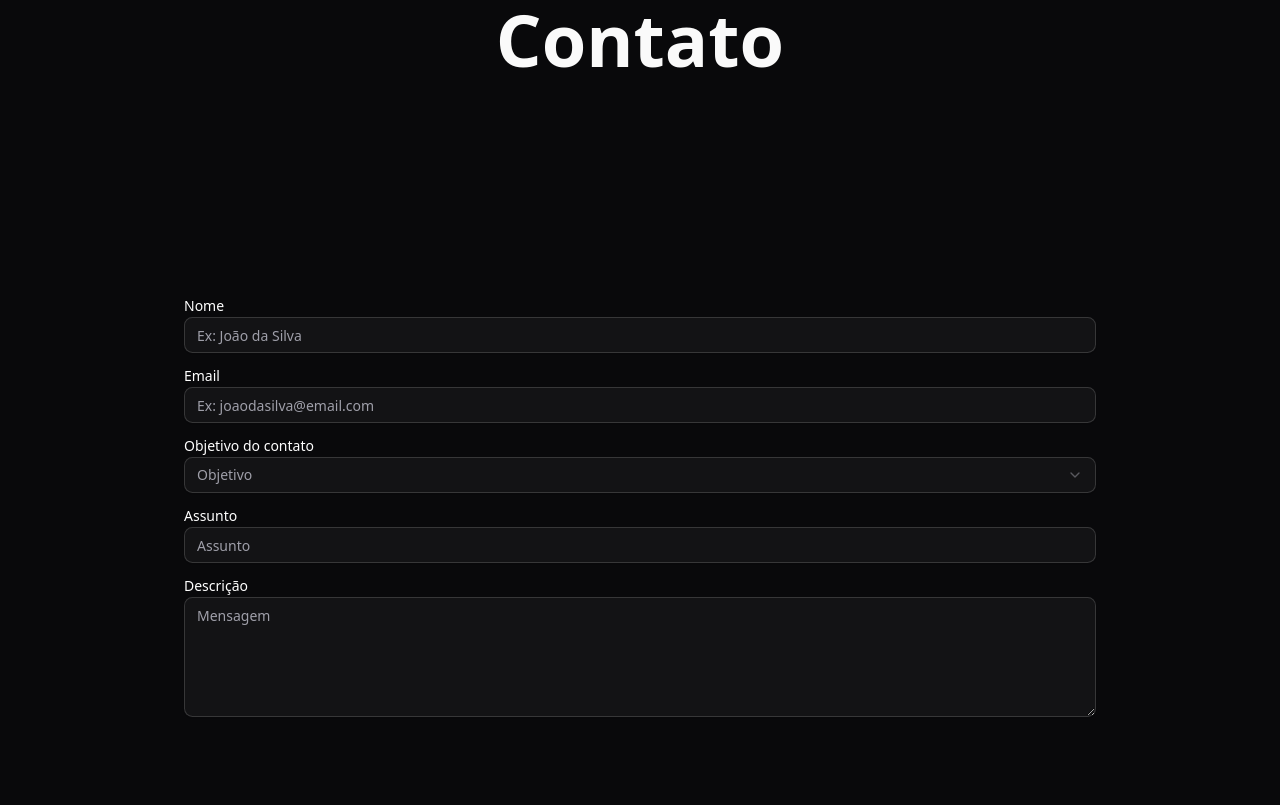
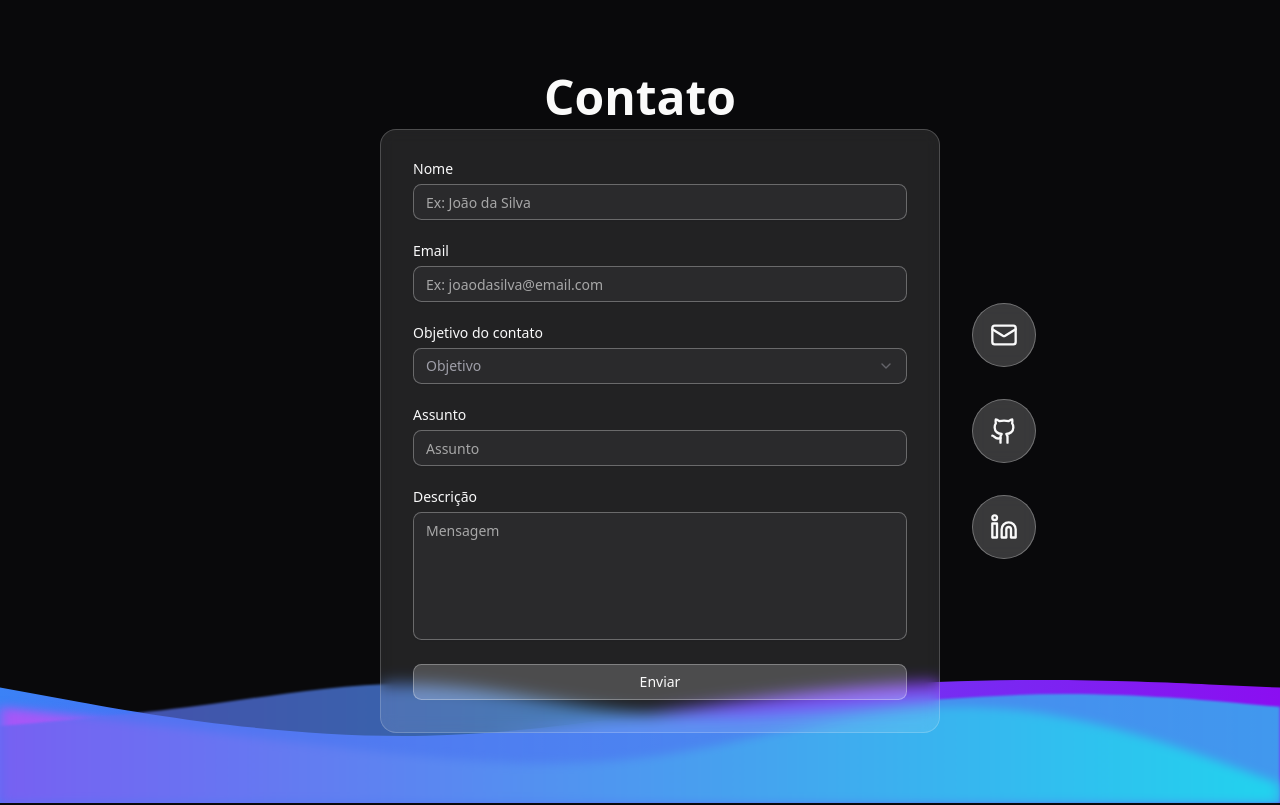
Before and after one commit to joaofelipe-dev/portfolio-joao, a Next.js app: page / in a window 1280 px wide. Shown: the part 2980-3785 px from the top of the page. Built offline with nearby package versions, Linux system fonts and the light colour scheme.

Commit message:
Ajuste contato

```diff
--- a/components/pages/Contato/contato.jsx
+++ b/components/pages/Contato/contato.jsx
@@ -1,4 +1,5 @@
 "use client";
+import { Button } from "@/components/ui/button";
 import { Input } from "@/components/ui/input";
 import { Label } from "@/components/ui/label";
 import {
@@ -9,51 +10,97 @@ import {
   SelectValue,
 } from "@/components/ui/select";
 import { Textarea } from "@/components/ui/textarea";
+import { Github, Linkedin, Mail } from "lucide-react";
 import React from "react";
 
 export const Contato = () => {
   return (
     <section
       id="contato"
-      className="items-center text-center max-h-screen w-full"
+      className="relative min-h-screen w-full flex flex-col items-center justify-center overflow-hidden"
     >
-      <h1>Contato</h1>
-      <div className="mt-10 flex flex-col p-6 rounded-lg bg-cover bg-center bg-no-repeat text-white">
-        <form className="flex-col space-y-4 md:p-40">
-          <div className="space-y-1">
-            <Label>Nome</Label>
-            <Input placeholder="Ex: João da Silva"></Input>
+      {/* Conteúdo principal */}
+      <div className="relative z-10 w-full max-w-6xl mx-auto px-4 py-8 flex flex-col items-center">
+        <h1 className="text-4xl md:text-5xl font-bold text-foreground text-center mb-2">
+          Contato
+        </h1>
+
+        <div className="w-full flex flex-col md:-mr-34 lg:flex-row gap-8 items-center justify-center">
+          {/* Formulário */}
+          <div className="w-full lg:w-1/2 max-w-2xl bg-foreground/10 backdrop-blur-sm rounded-2xl p-6 md:p-8 border border-foreground/20">
+            <form className="space-y-4 md:space-y-6">
+              <div className="space-y-2">
+                <Label className="text-foreground font-medium">Nome</Label>
+                <Input
+                  placeholder="Ex: João da Silva"
+                  className="bg-foreground/20 border-foreground/30 text-foreground placeholder:text-foreground/60"
+                />
               </div>
-          <div className="space-y-1">
-            <Label>Email</Label>
-            <Input placeholder="Ex: joaodasilva@email.com"></Input>
+
+              <div className="space-y-2">
+                <Label className="text-foreground font-medium">Email</Label>
+                <Input
+                  placeholder="Ex: joaodasilva@email.com"
+                  className="bg-foreground/20 border-foreground/30 text-foreground placeholder:text-foreground/60"
+                />
               </div>
-          <div className="space-y-1">
-            <Label>Objetivo do contato</Label>
+
+              <div className="space-y-2">
+                <Label className="text-foreground font-medium">Objetivo do contato</Label>
                 <Select>
-              <SelectTrigger className="w-full">
+                  <SelectTrigger className="w-full bg-foreground/20 border-foreground/30 text-foreground">
                     <SelectValue placeholder="Objetivo" />
                   </SelectTrigger>
                   <SelectContent>
-                <SelectItem value="light">Quero te contratar</SelectItem>
-                <SelectItem value="dark">Quero saber mais sobre</SelectItem>
-                <SelectItem value="system">Somente um contato breve</SelectItem>
+                    <SelectItem value="contrato">Quero te contratar</SelectItem>
+                    <SelectItem value="sobre">Quero saber mais sobre</SelectItem>
+                    <SelectItem value="contato">Somente um contato breve</SelectItem>
                   </SelectContent>
                 </Select>
               </div>
-          <div className="space-y-1">
-            <Label>Assunto</Label>
-            <Input placeholder="Assunto"></Input>
+
+              <div className="space-y-2">
+                <Label className="text-foreground font-medium">Assunto</Label>
+                <Input
+                  placeholder="Assunto"
+                  className="bg-foreground/20 border-foreground/30 text-foreground placeholder:text-foreground/60"
+                />
               </div>
-          <div className="space-y-1">
-            <Label>Descrição</Label>
-            <Textarea placeholder="Mensagem" className="min-h-30" />
+
+              <div className="space-y-2">
+                <Label className="text-foreground font-medium">Descrição</Label>
+                <Textarea
+                  placeholder="Mensagem"
+                  className="min-h-32 bg-foreground/20 border-foreground/30 text-foreground placeholder:text-foreground/60 resize-none"
+                />
               </div>
+
+              <Button
+                type="submit"
+                className="w-full bg-foreground/20 hover:bg-foreground/30 text-foreground border border-foreground/30 transition-all duration-300"
+              >
+                Enviar
+              </Button>
             </form>
           </div>
-      {/* Waves do rodapé */}
-      <div className="relative bottom-20 w-full h-[213px] overflow-hidden -scale-y-100 z-0 pointer-events-none">
-        {/* Wave 1 */}
+
+          {/* Ícones de contato */}
+          <div className="w-full lg:w-auto flex lg:flex-col items-center justify-center gap-6 md:gap-8">
+            <div className="flex items-center justify-center text-foreground bg-foreground/20 hover:bg-foreground/30 p-4 min-h-16 w-16 aspect-square rounded-full backdrop-blur-sm border border-foreground/30 cursor-pointer transition-all duration-300">
+              <Mail size={28} />
+            </div>
+            <div className="flex items-center justify-center text-foreground bg-foreground/20 hover:bg-foreground/30 p-4 min-h-16 w-16 aspect-square rounded-full backdrop-blur-sm border border-foreground/30 cursor-pointer transition-all duration-300">
+              <Github size={28}/>
+            </div>
+            <div className="flex items-center justify-center text-foreground bg-foreground/20 hover:bg-foreground/30 p-4 min-h-16 w-16 aspect-square rounded-full backdrop-blur-sm border border-foreground/30 cursor-pointer transition-all duration-300">
+              <Linkedin size={28}/>
+            </div>
+          </div>
+        </div>
+      </div>
+
+      {/* Waves do rodapé (invertidas) */}
+      <div className="absolute bottom-0 w-full h-32 overflow-hidden z-0 pointer-events-none -scale-y-100">
         <svg
           className="absolute inset-0 w-full h-full"
           viewBox="0 0 1440 213"
@@ -65,8 +112,6 @@ export const Contato = () => {
             className="shadow-lg shadow-blue-500/30"
           />
         </svg>
-
-        {/* Wave 2 */}
         <svg
           className="absolute inset-0 w-full h-full"
           viewBox="0 0 1440 213"
@@ -78,8 +123,6 @@ export const Contato = () => {
             className="blur-sm shadow-2xl shadow-purple-500"
           />
         </svg>
-
-        {/* Wave 3 */}
         <svg
           className="absolute inset-0 w-full h-full"
           viewBox="0 0 1440 213"
```
Lines whose indentation alone changed are shown as unchanged.
